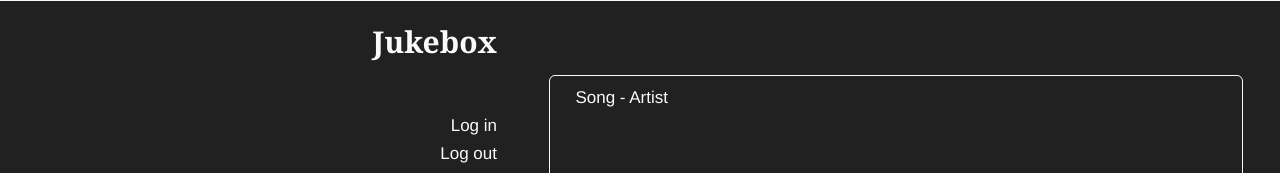
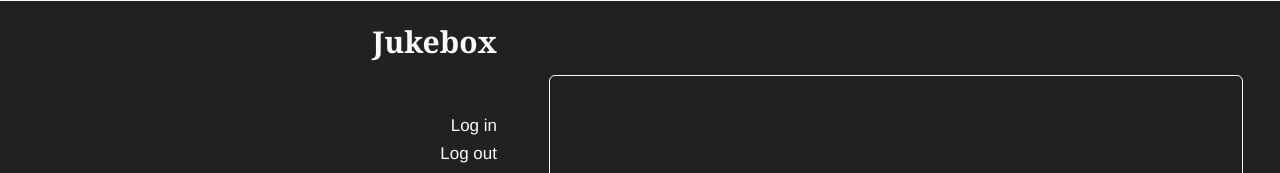
Before and after one commit to swp930/spotifyjukebox, a website: page public/darkjukebox.html in a window 1280 px wide. Shown: the top 173 px of the page. Drawn offline with Linux system fonts and the light colour scheme.

Commit message:
Removing default song-artist

```diff
--- a/public/darkjukebox.html
+++ b/public/darkjukebox.html
@@ -47,9 +47,6 @@
         </div>
         <div class="flow-container-b">
             <div id="results-holder" class="results-holder">
-                <div class="results-item-container">
-                    <div class="results-item">Song - Artist</div>
-                </div>
             </div>
         </div>
     </div>
```
